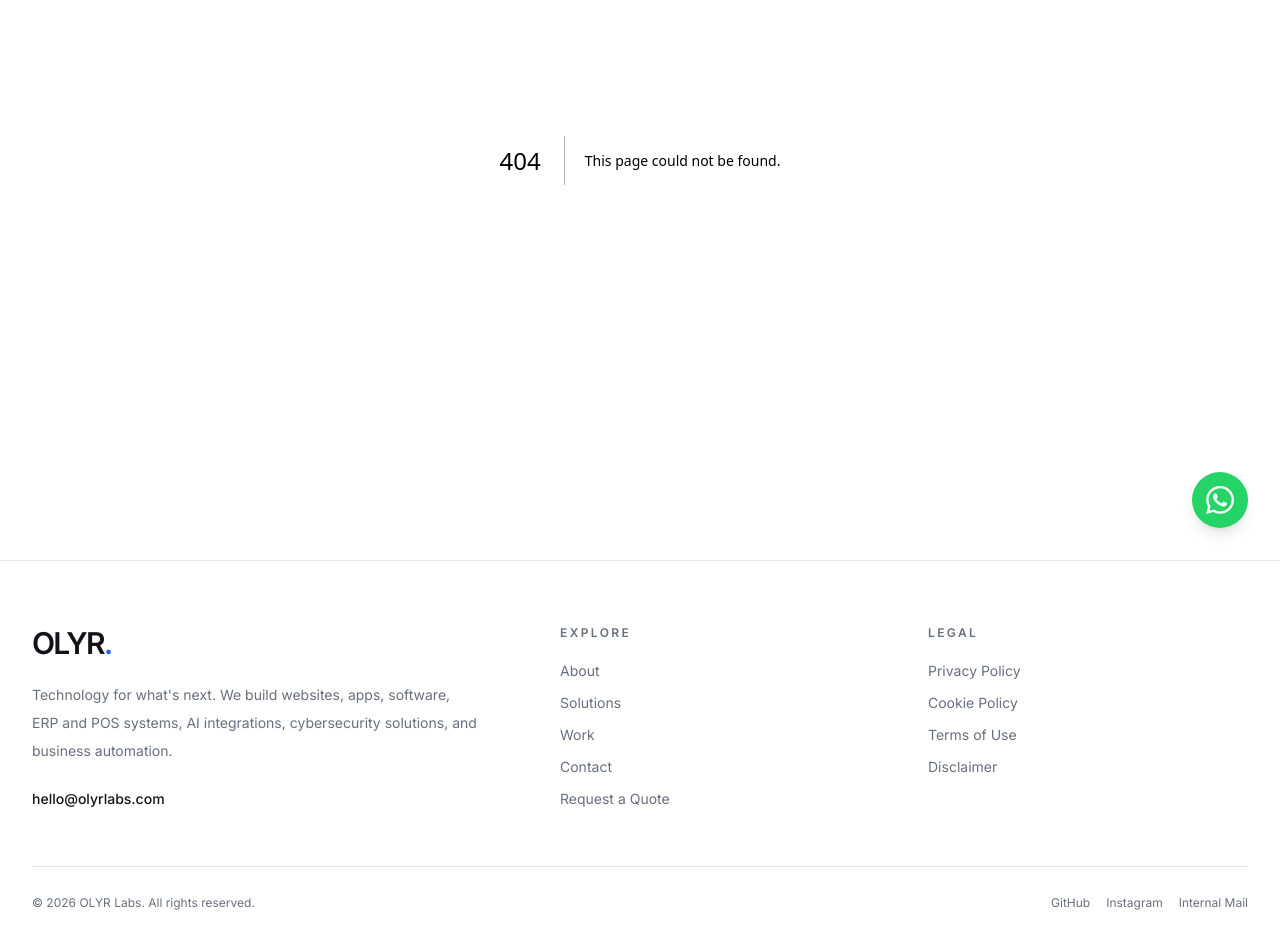
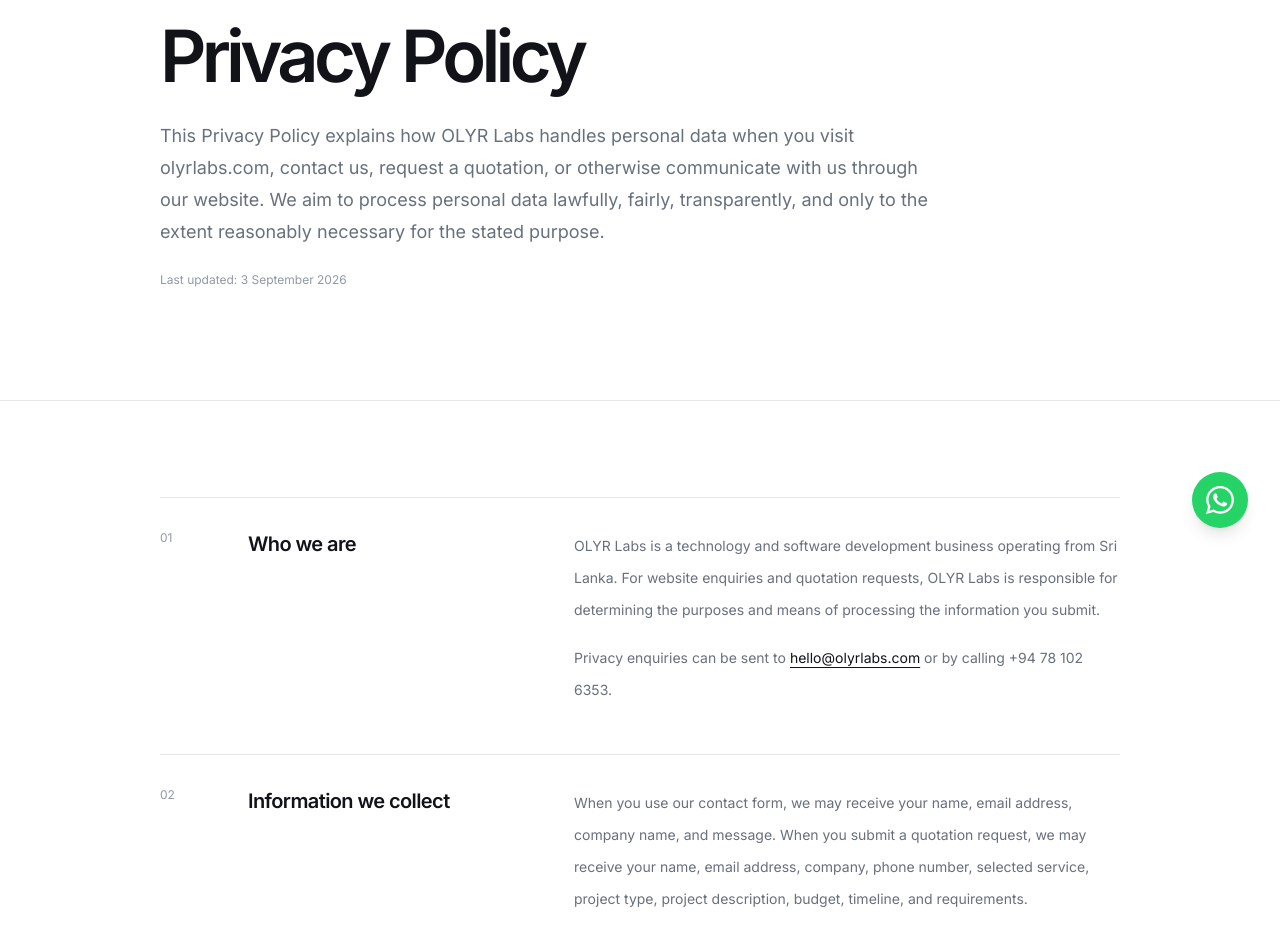
Before and after one commit to OLYR-Labs/website, a Next.js app: page /privacy in a window 1280 px wide. Before the commit this address had no page. Shown: the part 240-1179 px from the top of the page. Built offline with nearby package versions, Linux system fonts and the light colour scheme.

Commit message:
feat(legal): add OLYR privacy policy

```diff
--- /dev/null
+++ b/app/privacy/page.tsx
@@ -0,0 +1,31 @@
+import LegalPage from "@/components/LegalPage";
+
+export const metadata = {
+  title: "Privacy Policy — OLYR Labs",
+  description: "How OLYR Labs collects, uses, protects, and manages personal data.",
+};
+
+export default function PrivacyPage() {
+  return (
+    <LegalPage
+      eyebrow="Privacy & data protection"
+      title="Privacy Policy"
+      updated="3 September 2026"
+      intro="This Privacy Policy explains how OLYR Labs handles personal data when you visit olyrlabs.com, contact us, request a quotation, or otherwise communicate with us through our website. We aim to process personal data lawfully, fairly, transparently, and only to the extent reasonably necessary for the stated purpose."
+      sections={[
+        { title: "Who we are", body: <><p>OLYR Labs is a technology and software development business operating from Sri Lanka. For website enquiries and quotation requests, OLYR Labs is responsible for determining the purposes and means of processing the information you submit.</p><p>Privacy enquiries can be sent to <a className="text-[var(--text)] underline underline-offset-4" href="mailto:hello@olyrlabs.com">hello@olyrlabs.com</a> or by calling +94 78 102 6353.</p></> },
+        { title: "Information we collect", body: <><p>When you use our contact form, we may receive your name, email address, company name, and message. When you submit a quotation request, we may receive your name, email address, company, phone number, selected service, project type, project description, budget, timeline, and requirements.</p><p>Our hosting and infrastructure providers may also process limited technical information needed to deliver, secure, and operate the website, such as request metadata, device or browser information, and IP address. We do not intentionally ask website visitors to submit sensitive personal data through these forms.</p></> },
+        { title: "How we use personal data", body: <><p>We use submitted information to respond to enquiries, understand project requirements, prepare quotations, communicate about requested services, provide and improve our services, maintain website and system security, prevent abuse or fraud, and comply with applicable legal obligations.</p><p>We do not sell, rent, or trade personal information for advertising purposes.</p></> },
+        { title: "Lawful and fair processing", body: <><p>Depending on the circumstances, processing may be necessary to respond to a request or take pre-contractual steps, perform a service agreement, comply with a legal obligation, protect our legitimate interests, or rely on consent where consent is the appropriate basis. We aim to collect information that is adequate, relevant, and proportionate to the purpose for which it is processed.</p><p>This policy is informed by Sri Lanka&apos;s Personal Data Protection Act No. 9 of 2022 and subsequent amendments and guidance. The Act includes obligations concerning purpose, proportionality, accuracy, retention, integrity and confidentiality, transparency, and data-subject rights.</p></> },
+        { title: "Service providers and disclosure", body: <><p>We use trusted technology providers to operate the website and deliver requested services. In the current website architecture, quotation information is stored in Supabase and website email delivery is provided through Resend. Contact messages are transmitted through our email service and delivered to our business mailbox.</p><p>We may disclose information to professional advisers, service providers, regulators, law-enforcement authorities, courts, or other parties where disclosure is required or permitted by applicable law, necessary to protect rights or security, or needed to provide a requested service.</p></> },
+        { title: "International processing", body: <><p>Some technology providers used to operate a modern web application may process information in countries outside Sri Lanka. Where personal data is transferred across borders, OLYR Labs will seek to apply the safeguards required by applicable Sri Lankan data-protection law and the terms applicable to the relevant service provider.</p><p>We do not represent that every third-party provider stores data exclusively in Sri Lanka. Their own privacy and data-processing terms may also apply to their handling of information.</p></> },
+        { title: "Retention", body: <><p>We retain personal data only for as long as reasonably necessary for the purpose for which it was collected, to maintain an ongoing client or enquiry relationship, to meet accounting or legal obligations, resolve disputes, maintain security records, or otherwise comply with applicable law.</p><p>Retention periods can therefore differ depending on the type of information and the reason it was collected. We periodically review information that is no longer needed.</p></> },
+        { title: "Your rights", body: <><p>Subject to applicable law and any lawful limitations, you may have rights concerning access to your personal data, withdrawal of consent where processing relies on consent, correction or completion of inaccurate information, erasure in applicable circumstances, and other rights provided by the Sri Lankan PDPA or other law that applies to you.</p><p>Requests can be made by email to <a className="text-[var(--text)] underline underline-offset-4" href="mailto:hello@olyrlabs.com">hello@olyrlabs.com</a>. We may need enough information to verify a request before acting on it.</p></> },
+        { title: "Cookies and local preferences", body: <><p>The website currently uses local browser storage to remember your light or dark theme preference. We do not use that preference to identify you.</p><p>If analytics, advertising, embedded services, or other tracking technologies are introduced in the future, this policy and the Cookie Policy will be updated as appropriate.</p></> },
+        { title: "Security", body: <><p>We use technical and organisational measures appropriate to the nature of the information we handle, including access controls, secure hosting practices, encrypted transport, restricted server-side secrets, and monitoring or logging where appropriate. No internet transmission or storage system can be guaranteed to be completely secure.</p></> },
+        { title: "Children", body: <><p>The website is intended for businesses and general audiences and is not directed at children. We do not knowingly request or intentionally collect children&apos;s personal data through our business enquiry forms.</p></> },
+        { title: "Changes", body: <><p>We may update this Privacy Policy when our services, technology, legal obligations, or data practices change. The latest version will be published on this page with a revised update date.</p></> },
+      ]}
+    />
+  );
+}
```
